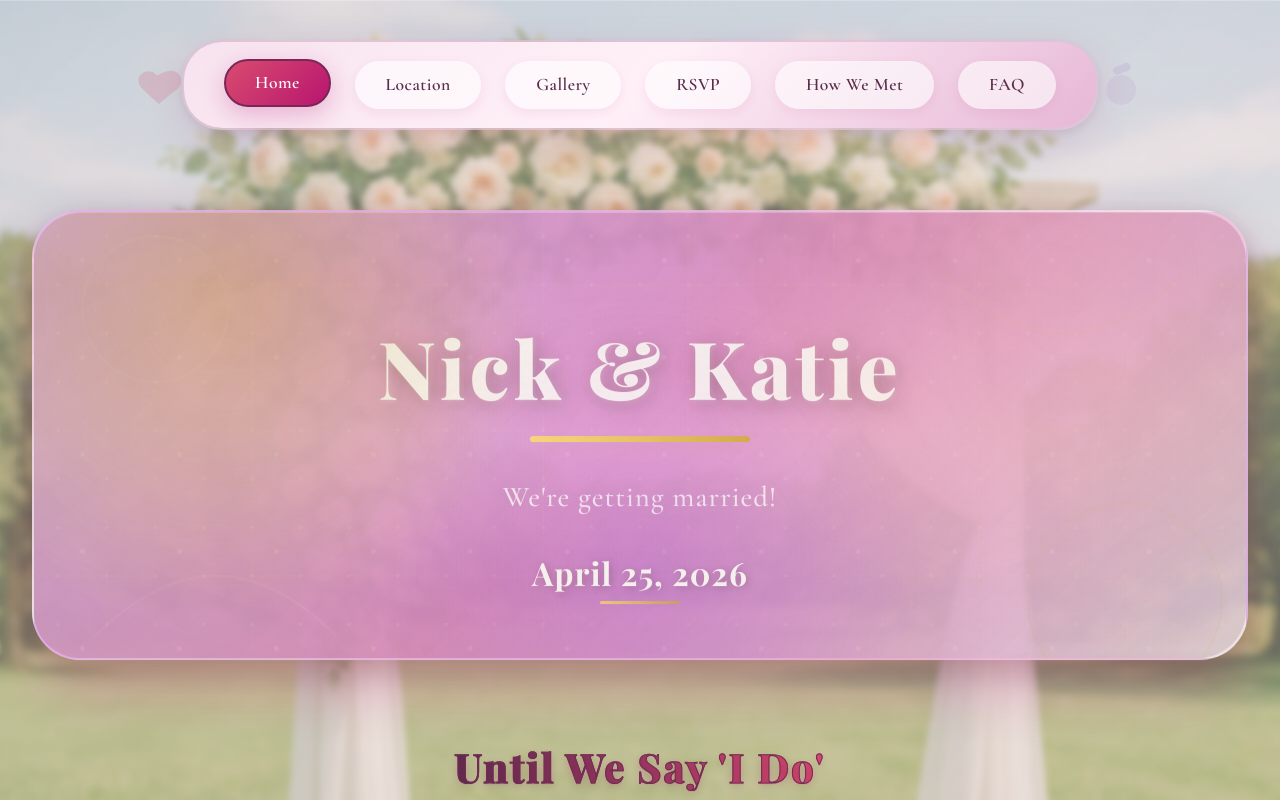
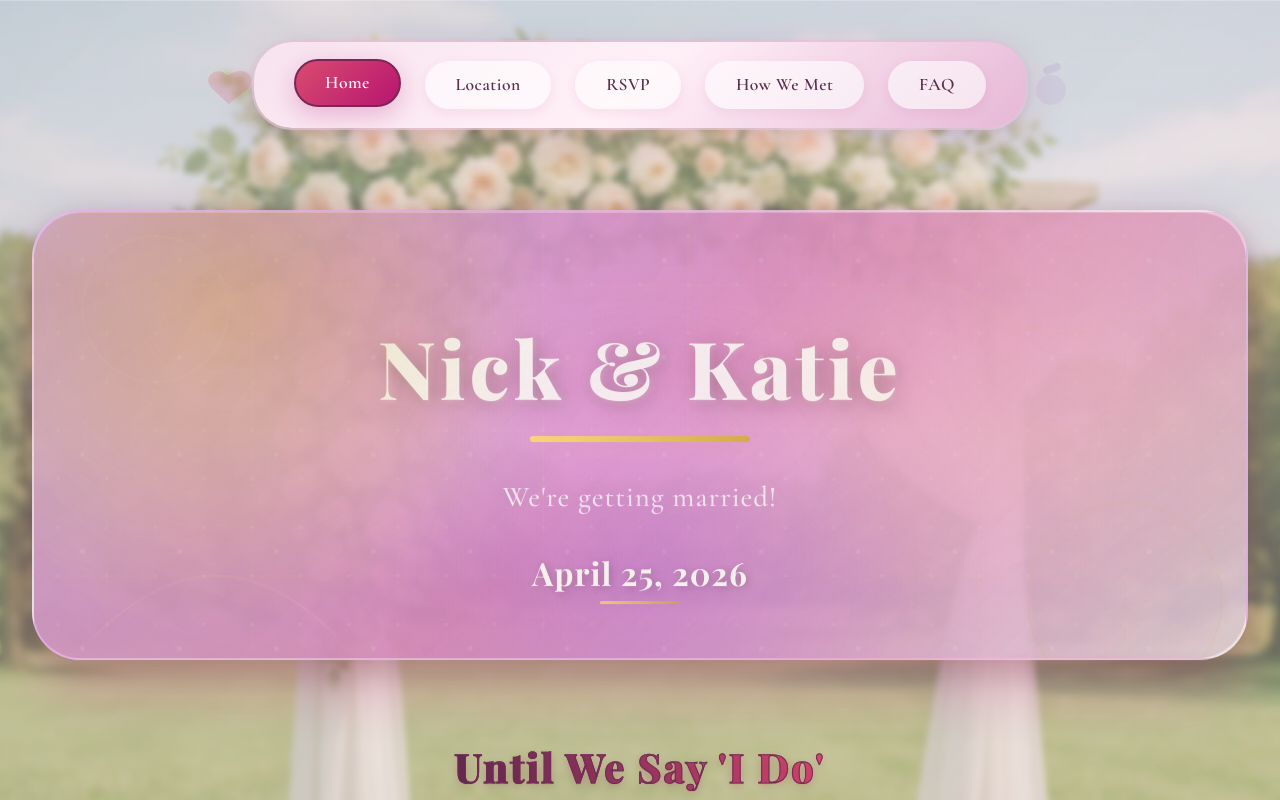
Before and after one commit to Risingsheild/WeddingDay, a React (Create React App) app: page / in a window 1280 px wide. Shown: the top 800 px of the page. Built offline with nearby package versions, Linux system fonts and the light colour scheme.

Commit message:
Gallary Section Removed

```diff
--- a/src/App.js
+++ b/src/App.js
@@ -1,7 +1,7 @@
 import { BrowserRouter as Router, Routes, Route, Link, useLocation } from 'react-router-dom';
 import { AnimatePresence } from 'framer-motion';
 import { Home } from './pages/Home';
-import { Gallery } from './pages/Gallery';
+// import { Gallery } from './pages/Gallery';
 import { RSVP } from './pages/RSVP';
 import { HowWeMet } from './pages/HowWeMet';
 import { Location } from './pages/Location';
@@ -30,12 +30,12 @@
       >
         Location
       </Link>
-      <Link
+      {/* <Link
         to="/gallery"
         className={`nav-link ${location.pathname === '/gallery' ? 'active' : ''}`}
       >
         Gallery
-      </Link>
+      </Link> */}
       <Link
         to="/rsvp"
         className={`nav-link ${location.pathname === '/rsvp' ? 'active' : ''}`}
@@ -71,7 +71,7 @@
             <Routes location={location} key={location.pathname}>
               <Route path="/" element={<Home />} />
               <Route path="/location" element={<Location />} />
-              <Route path="/gallery" element={<Gallery />} />
+              {/* <Route path="/gallery" element={<Gallery />} /> */}
               <Route path="/rsvp" element={<RSVP />} />
               <Route path="/how-we-met" element={<HowWeMet />} />
               <Route path="/faq" element={<FAQ />} />
```
